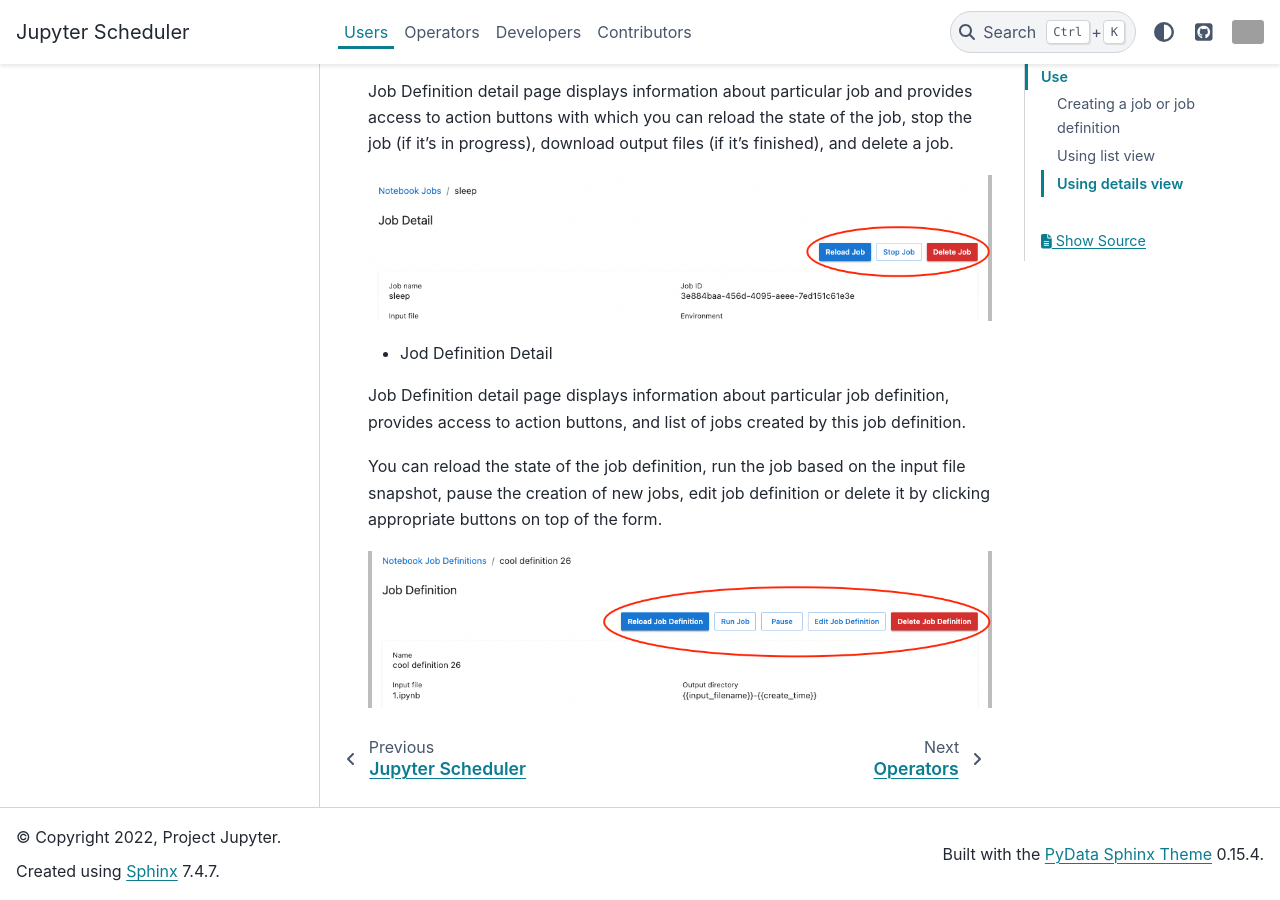
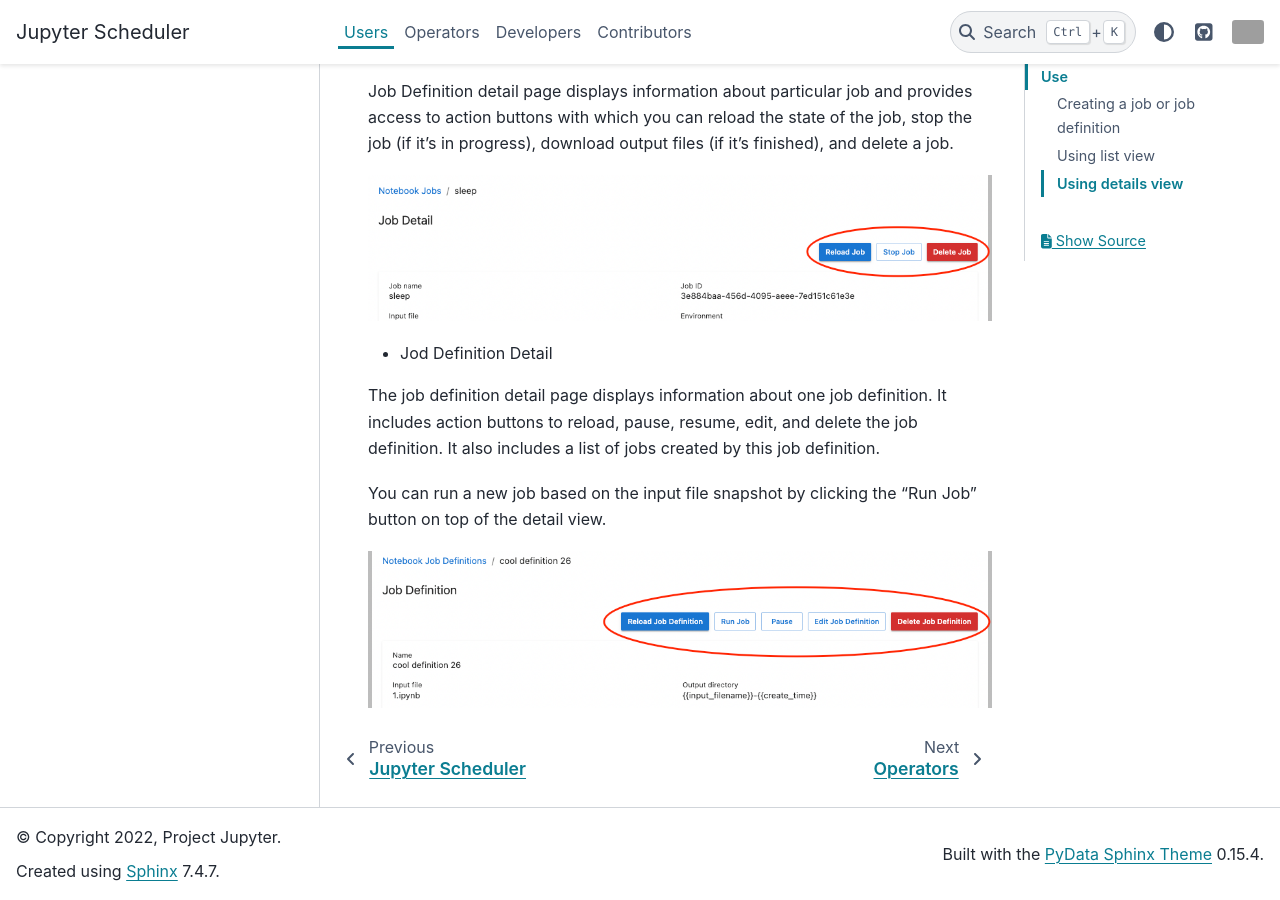
Before and after one commit to jupyter-server/jupyter-scheduler, a Sphinx documentation site: the page built from docs/users/index.md, in a window 1280 px wide and 900 px high, scrolled down 5062 px. Built offline with Sphinx 7.4.7 and the PyData theme 0.15.4, drawn with Linux system fonts in a browser that asks for light colours; grey boxes are pictures that could not be loaded.

Commit message:
Update docs/users/index.md
Co-authored-by: Jason Weill <93281816+jweill-aws@users.noreply.github.com>

```diff
--- a/docs/users/index.md
+++ b/docs/users/index.md
@@ -85,8 +85,8 @@
 
 - Jod Definition Detail
 
-Job Definition detail page displays information about particular job definition, provides access to action buttons, and list of jobs created by this job definition.
+The job definition detail page displays information about one job definition. It includes action buttons to reload, pause, resume, edit, and delete the job definition. It also includes a list of jobs created by this job definition.
 
-You can reload the state of the job definition, run the job based on the input file snapshot, pause the creation of new jobs, edit job definition or delete it by clicking appropriate buttons on top of the form.
+You can run a new job based on the input file snapshot by clicking the "Run Job" button on top of the detail view.
 
 !["Action buttons in job definition detail view"](./images/actions_definition_details.png)
```
